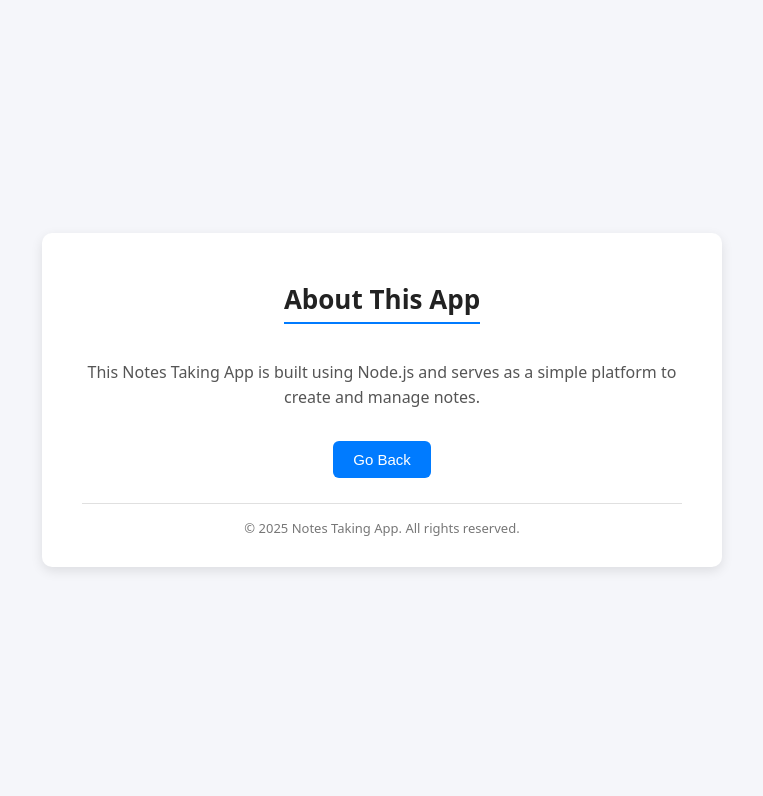
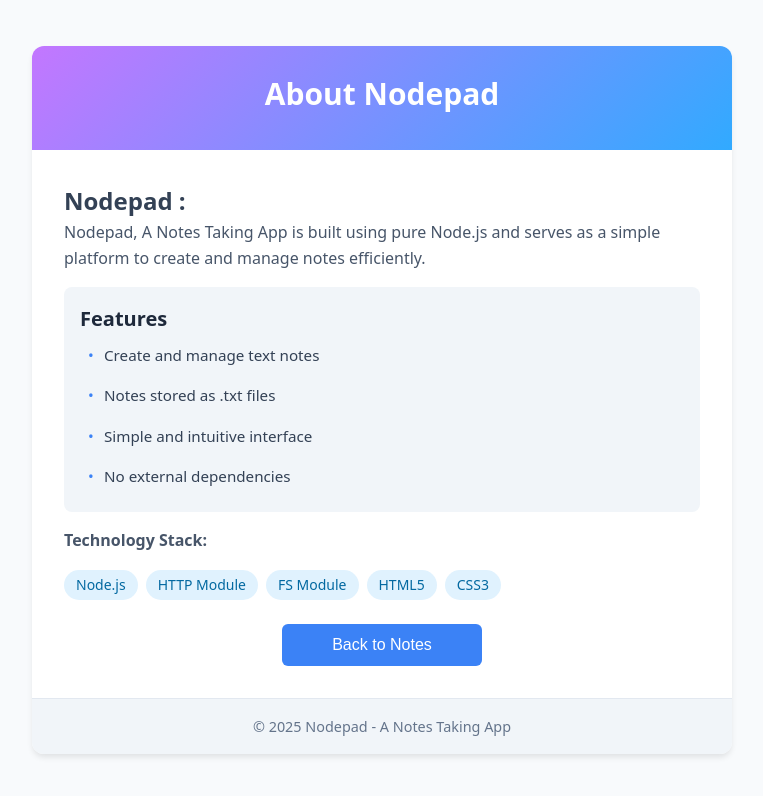
Before and after one commit to atharvashirodkar/nodepad, a website: page src/about.html in a window 1280 px wide. Shown: the whole page, without its empty margins (258-1021 px from the left). Drawn offline with Linux system fonts and the light colour scheme.

Commit message:
Update about page with clean and interactive design

```diff
--- a/src/about.html
+++ b/src/about.html
@@ -4,87 +4,213 @@
 <head>
     <meta charset="UTF-8">
     <meta name="viewport" content="width=device-width, initial-scale=1.0">
-    <title>About</title>
+    <title>About - Notes App</title>
     <style>
+        * {
+            margin: 0;
+            padding: 0;
+            box-sizing: border-box;
+        }
+
         body {
-            font-family: system-ui, sans-serif;
-            background: #f5f6fa;
+            font-family: system-ui, -apple-system, sans-serif;
+            background: #f8fafc;
+            color: #334155;
+            line-height: 1.6;
+            min-height: 100vh;
             display: flex;
+            align-items: center;
             justify-content: center;
-            align-items: center;
-            min-height: 100vh;
-            margin: 0;
         }
 
         .container {
-            background: #fff;
-            padding: 30px 40px;
-            border-radius: 10px;
-            box-shadow: 0 4px 12px rgba(0, 0, 0, 0.1);
-            width: 90%;
-            height: auto;
             max-width: 600px;
+            width: 100%;
+            background: white;
+            border-radius: 12px;
+            box-shadow: 0 4px 6px -1px rgb(0 0 0 / 0.1);
+            overflow: hidden;
+            margin: 0 auto;
+        }
+
+        .header {
+            background: linear-gradient(135deg, #af49ffbf, #31aaff);
+            color: white;
+            padding: clamp(1.5rem, 5vw, 1.5rem);
             text-align: center;
         }
 
         .header h1 {
-            color: #222;
-            font-size: 26px;
-            margin-bottom: 20px;
-            border-bottom: 2px solid #007bff;
-            display: inline-block;
-            padding-bottom: 5px;
+            font-size: clamp(1.5rem, 4vw, 1.875rem);
+            font-weight: 700;
+            margin-bottom: 0.5rem;
+        }
+
+        .header p {
+            font-size: clamp(0.9rem, 2.5vw, 1rem);
+        }
+
+        .content {
+            padding: clamp(1.5rem, 4vw, 2rem);
         }
 
         .content p {
-            color: #555;
-            font-size: 16px;
-            line-height: 1.6;
-            margin-bottom: 30px;
+            color: #475569;
+            font-size: clamp(0.9rem, 2.5vw, 1rem);
         }
 
-        button {
-            background: #007bff;
-            color: #fff;
-            border: none;
-            padding: 10px 20px;
-            border-radius: 6px;
-            font-size: 15px;
-            cursor: pointer;
-            transition: background 0.2s ease;
+        .features {
+            background: #f1f5f9;
+            padding: clamp(1rem, 3vw, 1rem);
+            border-radius: 8px;
+            margin: 1rem 0;
         }
 
-        button:hover {
-            background: #005fcc;
+        .features h3 {
+            color: #1e293b;
+            font-size: clamp(1.1rem, 3vw, 1.25rem);
+        }
+
+        .features ul {
+            list-style: none;
+        }
+
+        .features li {
+            padding: 0.5rem 0;
+            padding-left: 1.5rem;
+            position: relative;
+            font-size: clamp(0.85rem, 2.5vw, 0.95rem);
+        }
+
+        .features li:before {
+            content: "•";
+            color: #3b82f6;
+            position: absolute;
+            left: 0.5rem;
+        }
+
+        .tech {
+            display: flex;
+            gap: 0.5rem;
+            flex-wrap: wrap;
+            margin: 1rem 0;
+        }
+
+        .tech span {
+            background: #e0f2fe;
+            color: #0369a1;
+            padding: 0.25rem 0.75rem;
+            border-radius: 20px;
+            font-size: clamp(0.75rem, 2vw, 0.875rem);
+            font-weight: 500;
+        }
+
+        .actions {
+            text-align: center;
+            margin-top: 1.5rem;
+        }
+
+        .btn {
+            background: #3b82f6;
+            color: white;
+            padding: clamp(0.6rem, 2vw, 0.75rem) clamp(1.5rem, 4vw, 2rem);
+            border: none;
+            border-radius: 6px;
+            font-size: clamp(0.9rem, 2.5vw, 1rem);
+            font-weight: 500;
+            cursor: pointer;
+            transition: background 0.2s;
+            width: 100%;
+            max-width: 200px;
+        }
+
+        .btn:hover {
+            background: #2563eb;
         }
 
         .footer {
-            margin-top: 25px;
-            border-top: 1px solid #e0e0e0;
-            padding-top: 15px;
+            background: #f1f5f9;
+            padding: clamp(1rem, 3vw, 1rem);
+            text-align: center;
+            color: #64748b;
+            border-top: 1px solid #e2e8f0;
+            font-size: clamp(0.8rem, 2.5vw, 0.9rem);
         }
 
-        .footer p {
-            font-size: 13px;
-            color: #777;
-            margin: 0;
+        /* Mobile-specific adjustments */
+        @media (max-width: 480px) {
+            body {
+                padding: 0.5rem;
+            }
+
+            .container {
+                border-radius: 8px;
+            }
+
+            .features li {
+                padding-left: 1.25rem;
+            }
+
+            .features li:before {
+                left: 0.25rem;
+            }
+
+            .tech {
+                gap: 0.375rem;
+            }
+        }
+
+        @media (max-width: 400px) {
+            .btn {
+                width: 40vw;
+            }
+        }
+
+        /* Large screen adjustments */
+        @media (min-width: 1200px) {
+            .container {
+                max-width: 700px;
+            }
         }
     </style>
-
 </head>
 
 <body>
     <div class="container">
         <div class="header">
-            <h1>About This App</h1>
+            <h1>About Nodepad</h1>
         </div>
         <div class="content">
-            <p>This Notes Taking App is built using Node.js and serves as a simple platform to create and manage notes.
-            </p>
-            <button onclick="location.href='/'">Go Back</button>
+            <h2>Nodepad :</h2>
+            <p>Nodepad, A Notes Taking App is built using pure Node.js and serves as a simple platform to create and
+                manage notes efficiently.</p>
+
+            <div class="features">
+                <h3>Features</h3>
+                <ul>
+                    <li>Create and manage text notes</li>
+                    <li>Notes stored as .txt files</li>
+                    <li>Simple and intuitive interface</li>
+                    <li>No external dependencies</li>
+                </ul>
+            </div>
+
+            <p><strong>Technology Stack:</strong></p>
+            <div class="tech">
+                <span>Node.js</span>
+                <span>HTTP Module</span>
+                <span>FS Module</span>
+                <span>HTML5</span>
+                <span>CSS3</span>
+            </div>
+
+            <div class="actions">
+                <button class="btn" onclick="location.href='/'">Back to Notes</button>
+            </div>
         </div>
+
         <div class="footer">
-            <p>&copy; 2025 Notes Taking App. All rights reserved.</p>
+            <p>&copy; 2025 Nodepad - A Notes Taking App</p>
         </div>
     </div>
 </body>
```
